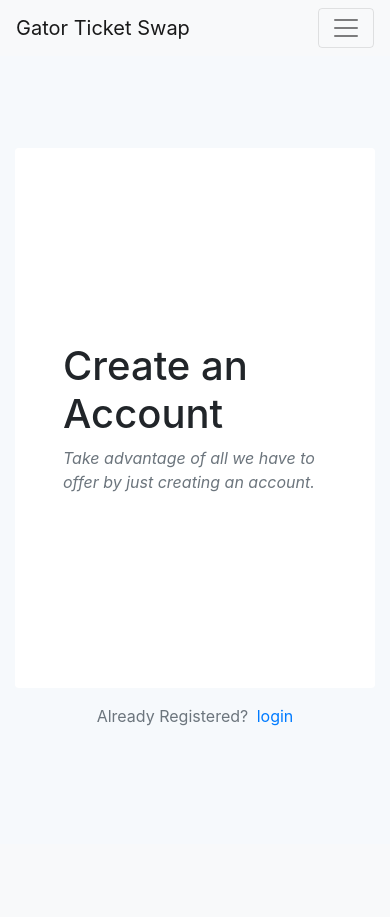
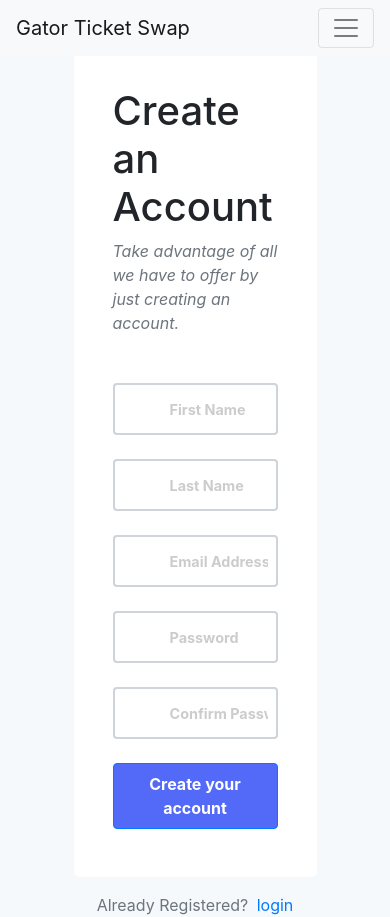
Before and after one commit to Loki701/InternetProgrammingProject, a PHP site: page /signup.html in a window 390 px wide. Before the commit the page ends 844 px from the top, so only its background shows below. Run offline with PHP 8.4, Linux system fonts and the light colour scheme.

Commit message:
fixed responsive UI

```diff
--- a/src/css/signup.css
+++ b/src/css/signup.css
@@ -34,8 +34,10 @@
 .bg {
     /* background: black; */
     height: 100vh;
+    width: 70vw;
     display: flex;
-    /* justify-content: center; */
+    flex-direction: column;
+    justify-content: center;
     align-items: center;
 }
 .bg-red{
@@ -53,9 +55,6 @@ body {
     height: 100vh;
     width: 100vw;
     background-color: #f6f9fc;
-    display: flex;
-    flex-direction: column;
-    justify-content: start;
 }
 
 
@@ -65,6 +64,8 @@ body {
     /* border: solid 1px black; */
     /* box-shadow: 0 0 4px 0 rgba(0, 0, 0, 0.1); */
     height: 540px;
+    width: auto;
+    /* width: 800px; */
     display: flex;
     align-items: center;
 }
@@ -87,3 +88,11 @@ select.form-control {
 .form-control:focus {
     box-shadow: none;
 }
+
+@media screen and (max-width: 768px) {
+    .card-style {
+        width: 100%;
+        height: auto;
+    }
+
+}
--- a/src/signup.html
+++ b/src/signup.html
@@ -26,15 +26,10 @@
         });
     </script>
 
-
-<div id="main-wrapper" class="container bg">
-        <div class="row justify-content-center">
-            <div class="col-xl-10 ">
-                <div class="card border-0 ">
-                    <div class="card-body p-0">
-                        <div class="row no-gutters card-style">
+    <div class="container bg">
+        <div class="row py-5 mt-4 align-items-center card-style p-4">
             <!-- For Demo Purpose -->
-                            <div class="col-lg-6 p-5">
+            <div class="col-md-5 pr-lg-5 mb-5 mb-md-0">
                 <img src="https://bootstrapious.com/i/snippets/sn-registeration/illustration.svg" alt=""
                     class="img-fluid mb-3 d-none d-md-block">
                 <h1>Create an Account</h1>
@@ -44,110 +39,70 @@
             </div>
 
             <!-- Registeration Form -->
-                            <div class="col-lg-6 d-none d-lg-inline-block p-5 ">
-                                <form action="#" class="h-100">
+            <div class="col-md-7 col-lg-6 ml-auto">
+                <form action="#">
                     <div class="row">
 
                         <!-- First Name -->
-                                        <div class="input-group col-lg-6 mt-3 mb-4 input-c">
-                                            <!-- <div class="input-group-prepend">
-                                                <span class="input-group-text bg-white border-md border-right-0">
-                                                    <i class="fa fa-user text-muted"></i>
+                        <div class="input-group col-lg-6 mb-4">
+                            <div class="input-group-prepend">
+                                <span class="input-group-text bg-white px-4 border-md border-right-0">
+                                    <i class="fab fa-twitter"></i>
+
                                 </span>
-                                            </div> -->
-                                            <label for="exampleInputEmail1">First name</label>
-                                            <input id="firstName" type="text" name="firstname" placeholder=""
-                                                class="form-control bg-white  border-md w-100" required>
+                            </div>
+                            <input id="firstName" type="text" name="firstname" placeholder="First Name"
+                                class="form-control bg-white border-left-0 border-md">
                         </div>
 
                         <!-- Last Name -->
-                                        <div class="input-group col-lg-6 mt-3 mb-4 input-c">
-                                            <!-- <div class="input-group-prepend">
+                        <div class="input-group col-lg-6 mb-4">
+                            <div class="input-group-prepend">
                                 <span class="input-group-text bg-white px-4 border-md border-right-0">
-                                                    <i class="fa fa-user text-muted"></i>
+                                    <i class="fas fa-user text-muted"></i>
                                 </span>
-                                            </div> -->
-                                            <label for="exampleInputEmail1">Last name</label>
-                                            <input id="lastName" type="text" name="lastname" placeholder=""
-                                                class="form-control bg-white border-md w-100" required>
+                            </div>
+                            <input id="lastName" type="text" name="lastname" placeholder="Last Name"
+                                class="form-control bg-white border-left-0 border-md">
                         </div>
 
                         <!-- Email Address -->
-                                        <div class="input-group col-lg-12 mb-4 input-c">
-                                            <!-- <div class="input-group-prepend">
+                        <div class="input-group col-lg-12 mb-4">
+                            <div class="input-group-prepend">
                                 <span class="input-group-text bg-white px-4 border-md border-right-0">
-                                                    <i class="fa fa-envelope text-muted"></i>
+                                    <i class="fas fa-envelope text-muted"></i>
                                 </span>
-                                            </div> -->
-                                            <label for="exampleInputEmail1">Email address</label>
-                                            <input id="email" type="email" name="email" placeholder=""
-                                                class="form-control bg-white w-100 border-md" required>
+                            </div>
+                            <input id="email" type="email" name="email" placeholder="Email Address"
+                                class="form-control bg-white border-left-0 border-md">
                         </div>
 
-                                        <!-- Phone Number -->
-                                        <!-- <div class="input-group col-lg-12 mb-4">
+
+                        <!-- Password -->
+                        <div class="input-group col-lg-6 mb-4">
                             <div class="input-group-prepend">
                                 <span class="input-group-text bg-white px-4 border-md border-right-0">
-                                                <i class="fa fa-phone-square text-muted"></i>
+                                    <i class="fas fa-lock text-muted"></i>
                                 </span>
                             </div>
-                                        <select id="countryCode" name="countryCode" style="max-width: 80px"
-                                            class="custom-select form-control bg-white border-left-0 border-md h-100 font-weight-bold text-muted">
-                                            <option value="">+12</option>
-                                            <option value="">+10</option>
-                                            <option value="">+15</option>
-                                            <option value="">+18</option>
-                                        </select>
-                                        <input id="phoneNumber" type="tel" name="phone" placeholder="Phone Number"
-                                            class="form-control bg-white border-md border-left-0 pl-3">
-                                    </div>. -->
-
-
-                                        <!-- Job -->
-                                        <!-- <div class="input-group col-lg-12 mb-4">
-                                        <div class="input-group-prepend">
-                                            <span class="input-group-text bg-white px-4 border-md border-right-0">
-                                                <i class="fa fa-black-tie text-muted"></i>
-                                            </span>
-                                        </div>
-                                        <select id="job" name="jobtitle"
-                                            class="form-control custom-select bg-white border-left-0 border-md"
-                                            required>
-                                            <option value="">Choose your occupation</option>
-                                            <option value="">Student</option>
-                                            <option value="">Professor</option>
-                                            <option value="">Staff</option>
-                                        </select>
-                                    </div> -->
-
-                                        <!-- Password -->
-                                        <div class="input-group col-lg-6 mb-4 input-c">
-                                            <!-- <div class="input-group-prepend">
-                                                <span class="input-group-text bg-white px-4 border-md border-right-0">
-                                                    <i class="fa fa-lock text-muted"></i>
-                                                </span>
-                                            </div> -->
-                                            <label for="exampleInputEmail1">Password</label>
-                                            <input id="password" type="password" name="password" placeholder=""
-                                                class="form-control bg-white w-100 border-md" required>
+                            <input id="password" type="password" name="password" placeholder="Password"
+                                class="form-control bg-white border-left-0 border-md">
                         </div>
 
                         <!-- Password Confirmation -->
-                                        <div class="input-group col-lg-6 mb-4 input-c">
-                                            <!-- <div class="input-group-prepend">
+                        <div class="input-group col-lg-6 mb-4">
+                            <div class="input-group-prepend">
                                 <span class="input-group-text bg-white px-4 border-md border-right-0">
-                                                    <i class="fa fa-lock text-muted"></i>
+                                    <i class="fas fa-lock text-muted"></i>
                                 </span>
-                                            </div> -->
-                                            <label for="exampleInputEmail1">Comfirm password</label>
+                            </div>
                             <input id="passwordConfirmation" type="text" name="passwordConfirmation"
-                                                placeholder=""
-                                                class="form-control bg-white w-100 border-md" required>
+                                placeholder="Confirm Password" class="form-control bg-white border-left-0 border-md">
                         </div>
 
                         <!-- Submit Button -->
-                                        <div class="form-group col-lg-12 mx-auto mt-5 ">
-                                            <a href="#" class="btn btn-primary btn-block py-2">
+                        <div class="form-group col-lg-12 mx-auto mb-0 ">
+                            <a href="#" class="btn btn-primary btn-block py-2 btn">
                                 <span class="font-weight-bold">Create your account</span>
                             </a>
                         </div>
@@ -156,17 +111,10 @@
                 </form>
             </div>
         </div>
-                    </div>
+        <!-- Already Registered -->
+        <p class="text-muted text-center mt-3 mb-4 mb-0">Already Registered? <a href="./login.html"
+                class="text-primary ml-1">login</a></p>
 
-                </div>
-
-                <!-- Already Registered -->
-                    <p class="text-muted text-center mt-3 mb-4 mb-0">Already Registered? <a
-                            href="./login.html" class="text-primary ml-1">login</a></p>
-
-
-            </div>
-        </div>
     </div>
     <script>
         document.querySelector('.btn-primary').addEventListener('click', function (e) {
```
Lines whose indentation alone changed are shown as unchanged.
